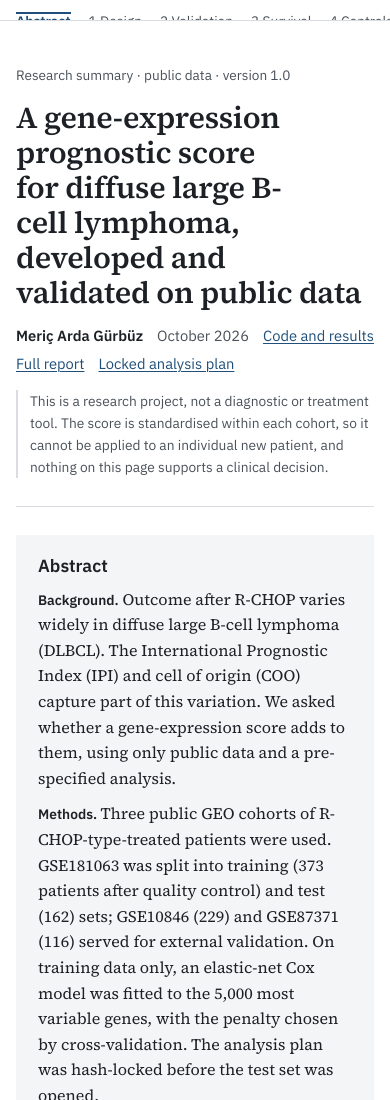
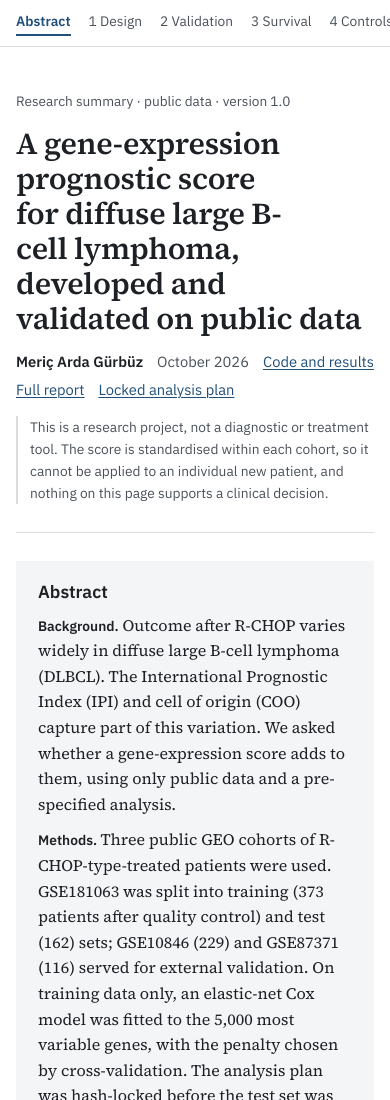
Before and after one commit to gurbuzmericarda0-arch/dlbcl-prognostic-score, a plain HTML site: page docs/index.html in a window 390 px wide. Shown: the top 1100 px of the page. Drawn offline with Linux system fonts and the light colour scheme.

Commit message:
Fix mobile contents bar height (class name clash with table bars)

```diff
--- a/docs/index.html
+++ b/docs/index.html
@@ -87,11 +87,11 @@ nav.topbar {
   font-family: var(--sans);
 }
 @media (min-width: 1100px) { nav.topbar { display: none; } }
-nav.topbar .bar {
+nav.topbar .navbar {
   display: flex; gap: 18px; overflow-x: auto; scrollbar-width: none;
   padding: 10px max(16px, env(safe-area-inset-right, 0px)) 10px max(16px, env(safe-area-inset-left, 0px));
 }
-nav.topbar .bar::-webkit-scrollbar { display: none; }
+nav.topbar .navbar::-webkit-scrollbar { display: none; }
 nav.topbar a { flex: none; font-size: 0.86rem; color: var(--ink-2); text-decoration: none; padding-bottom: 2px; border-bottom: 2px solid transparent; }
 nav.topbar a.on { color: var(--accent); font-weight: 600; border-bottom-color: var(--accent); }
 
@@ -182,7 +182,7 @@ footer .hash { word-break: break-all; }
 <div id="tip" hidden></div>
 
 <nav class="topbar" aria-label="Contents">
-  <div class="bar">
+  <div class="navbar">
     <a href="#abstract">Abstract</a>
     <a href="#design">1 Design</a>
     <a href="#validation">2 Validation</a>
@@ -906,7 +906,7 @@ function drawGenes() {
   links.forEach(a => { const id = a.getAttribute('href').slice(1); if (!map.has(id)) map.set(id, []); map.get(id).push(a); });
   if (!('IntersectionObserver' in window)) return;
   const io = new IntersectionObserver(ents => {
-    ents.forEach(en => { if (en.isIntersecting) { links.forEach(a => a.classList.remove('on')); try { if (location.hash !== '#' + en.target.id) history.replaceState(null, '', '#' + en.target.id); } catch (_) {} (map.get(en.target.id) || []).forEach(a => { a.classList.add('on'); const bar = a.closest('.bar'); if (bar) { const l = a.offsetLeft, r = l + a.offsetWidth; if (l < bar.scrollLeft || r > bar.scrollLeft + bar.clientWidth) bar.scrollLeft = Math.max(0, l - 16); } }); } });
+    ents.forEach(en => { if (en.isIntersecting) { links.forEach(a => a.classList.remove('on')); try { if (location.hash !== '#' + en.target.id) history.replaceState(null, '', '#' + en.target.id); } catch (_) {} (map.get(en.target.id) || []).forEach(a => { a.classList.add('on'); const bar = a.closest('.navbar'); if (bar) { const l = a.offsetLeft, r = l + a.offsetWidth; if (l < bar.scrollLeft || r > bar.scrollLeft + bar.clientWidth) bar.scrollLeft = Math.max(0, l - 16); } }); } });
   }, {rootMargin: '-45% 0px -50% 0px'});
   map.forEach((a, id) => { const s = document.getElementById(id); if (s) io.observe(s); });
 })();
```
Also changed, not shown: site/template.html (+4 -4 lines).
